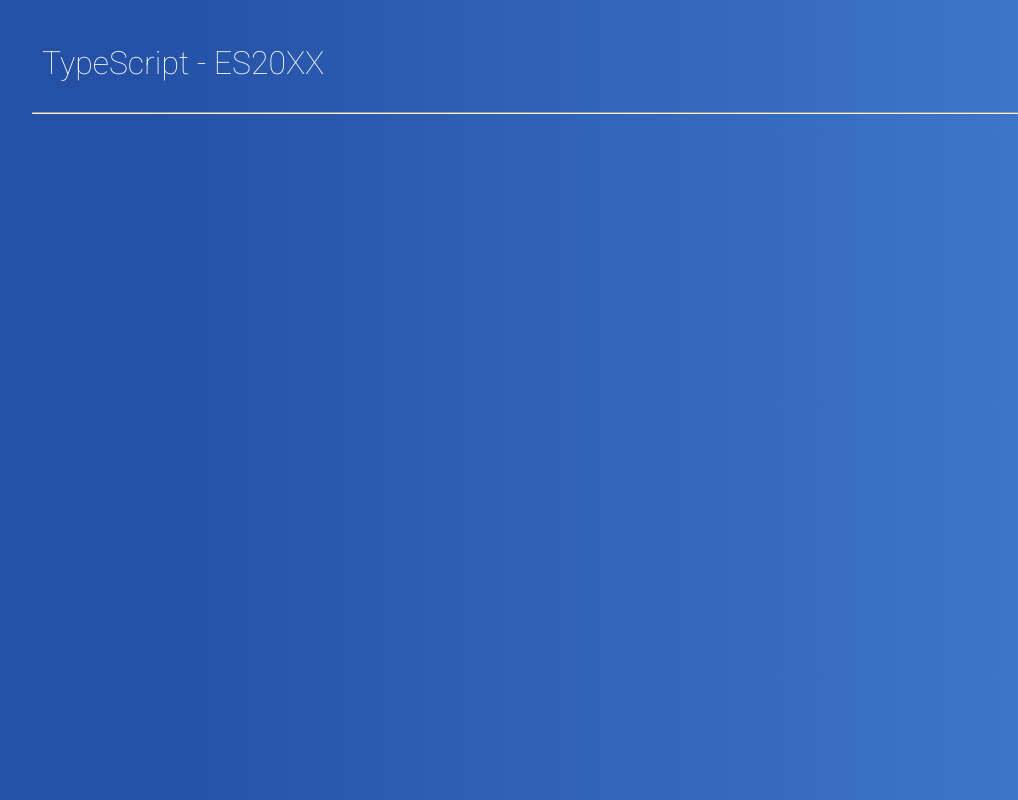
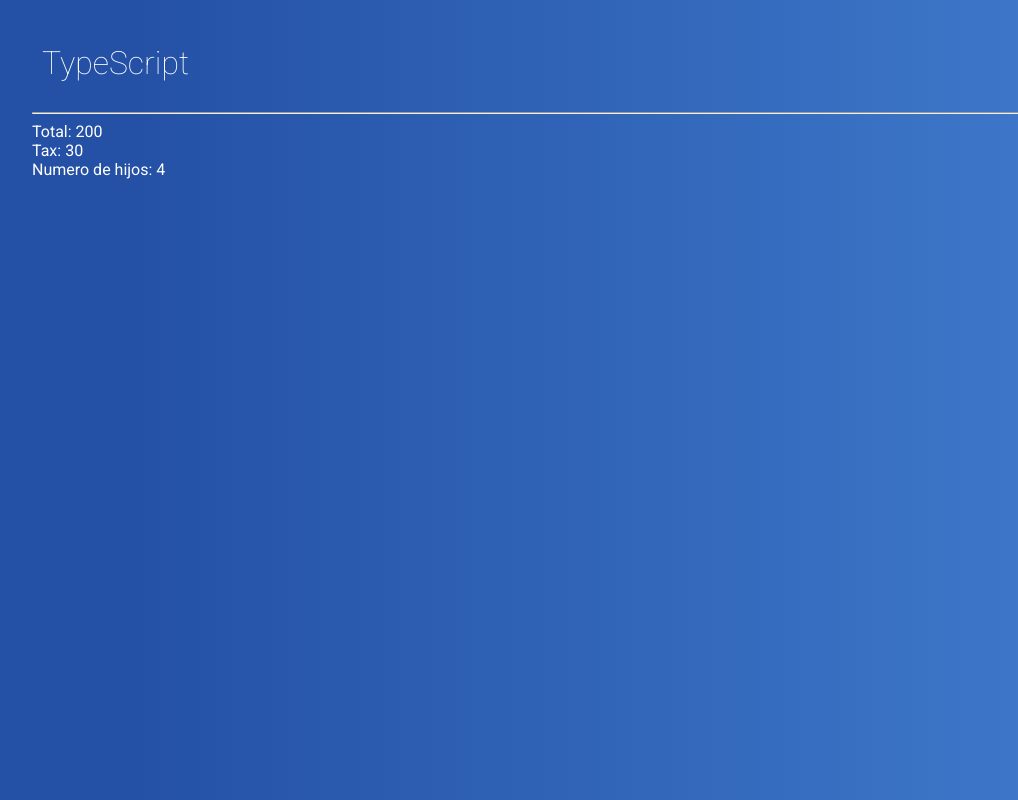
Before and after one commit to jarojasres/intro-ts, a website built with webpack: page index.html in a window 1280 px wide. Shown: the whole page, without its empty margins (6-1024 px from the left). Built offline with nearby package versions, Linux system fonts and the light colour scheme.

Commit message:
test optional chaining

```diff
--- a/index.html
+++ b/index.html
@@ -9,10 +9,12 @@
     <link rel="shortcut icon" href="assets/img/favicon.png">
 </head>
 <body>
-    <h1>TypeScript - ES20XX </h1>
+    <h1>TypeScript</h1>
     <hr>
 
+    <div id="output">
 
+    </div>
 
     <script src="bundle.js"></script>
 </body>
--- a/src/index.ts
+++ b/src/index.ts
@@ -1,4 +1,5 @@
 import { Product,calculateTax } from './product';
+import { Tree, childrenLength } from './tree';
 
 /*
     ===== Código de TypeScript =====
@@ -17,5 +18,18 @@
 
 const [total, tax] = calculateTax(products);
 
-console.log("Total ", total);
-console.log("Tax ", tax);
+document.getElementById("output").innerHTML = `Total: ${total} </br> Tax: ${tax}`;
+
+//Optional chaining
+
+const trees: Tree[] = [{
+    name: 'Tree 1'
+},
+{
+    name: 'Tree 2',
+    children: ['1', '2', '3', '5']
+}];
+
+document.getElementById("output").innerHTML += `<br/>Numero de hijos: ${childrenLength(trees[1])}`;
+
+console.log(childrenLength(trees[1]));
--- /dev/null
+++ b/src/tree.ts
@@ -0,0 +1,6 @@
+export interface Tree {
+    name: string;
+    children?: string[]
+};
+
+export const childrenLength = (tree: Tree): number => tree.children?.length || 0;
```
